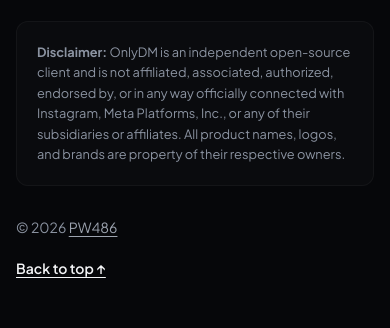
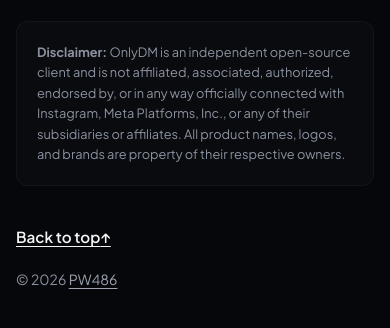
Before and after one commit to PW486/only-dm, a website: page landing/index.html in a window 390 px wide. Shown: the part 7543-7871 px from the top of the page. Drawn offline with Linux system fonts and the light colour scheme; no server answers.

Commit message:
fix(landing): move Back to top out of Safari distraction-control target
Safari Distraction Control remembers hidden elements by their HTML structure, so the previous CSS-only changes did not restore the link. Move the link into a new footer utility row with a new class and wrapped arrow so the stored hidden-item rule no longer matches.

```diff
--- a/landing/index.html
+++ b/landing/index.html
@@ -847,8 +847,22 @@
       color: #fff;
     }
 
-    .back-to-top {
+    .footer-utility {
+      display: flex;
+      justify-content: flex-end;
+      margin-bottom: 16px;
+    }
+
+    .to-top-link {
+      color: var(--text-muted);
+      text-decoration: underline;
+      text-underline-offset: 3px;
       font-weight: 600;
+      transition: color 0.2s ease;
+    }
+
+    .to-top-link:hover {
+      color: #fff;
     }
 
     @media (prefers-reduced-motion: reduce) {
@@ -1067,7 +1081,7 @@
       /* Footer */
       footer {
         padding: 40px 0 28px;
-        padding-bottom: max(96px, calc(28px + env(safe-area-inset-bottom, 0px)));
+        padding-bottom: max(72px, calc(28px + env(safe-area-inset-bottom, 0px)));
       }
       .footer-top {
         flex-direction: column;
@@ -1078,17 +1092,16 @@
       .footer-links {
         gap: 16px;
       }
-      .footer-bottom {
-        flex-direction: row;
-        align-items: center;
-        justify-content: space-between;
-        gap: 16px;
-      }
-      .footer-bottom .back-to-top {
+      .footer-utility {
+        justify-content: flex-start;
+        margin-bottom: 8px;
+      }
+      .to-top-link {
         display: inline-flex;
         align-items: center;
         min-height: 44px;
         color: var(--text);
+        font-size: 0.95rem;
       }
     }
 
@@ -1118,14 +1131,6 @@
       }
       .section-desc {
         font-size: 0.95rem;
-      }
-      /* Keep both footer items on the left so the link never sits under
-         Safari's floating bottom toolbar on a phone. */
-      .footer-bottom {
-        flex-direction: column;
-        align-items: flex-start;
-        justify-content: flex-start;
-        gap: 8px;
       }
     }
 
@@ -1617,9 +1622,12 @@
         <strong>Disclaimer:</strong> OnlyDM is an independent open-source client and is not affiliated, associated, authorized, endorsed by, or in any way officially connected with Instagram, Meta Platforms, Inc., or any of their subsidiaries or affiliates. All product names, logos, and brands are property of their respective owners.
       </div>
 
+      <div class="footer-utility">
+        <a href="#top" class="to-top-link">Back to top <span aria-hidden="true">↑</span></a>
+      </div>
+
       <div class="footer-bottom">
         <div>© 2026 <a href="https://pw486.github.io/" target="_blank" rel="noopener noreferrer">PW486</a></div>
-        <div><a href="#top" class="back-to-top">Back to top ↑</a></div>
       </div>
     </div>
   </footer>
```
